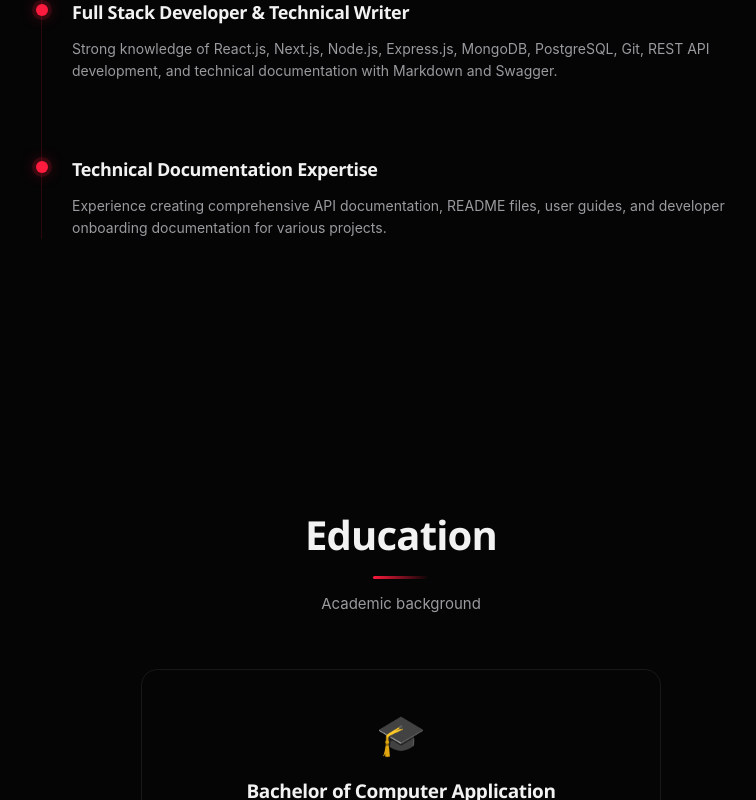
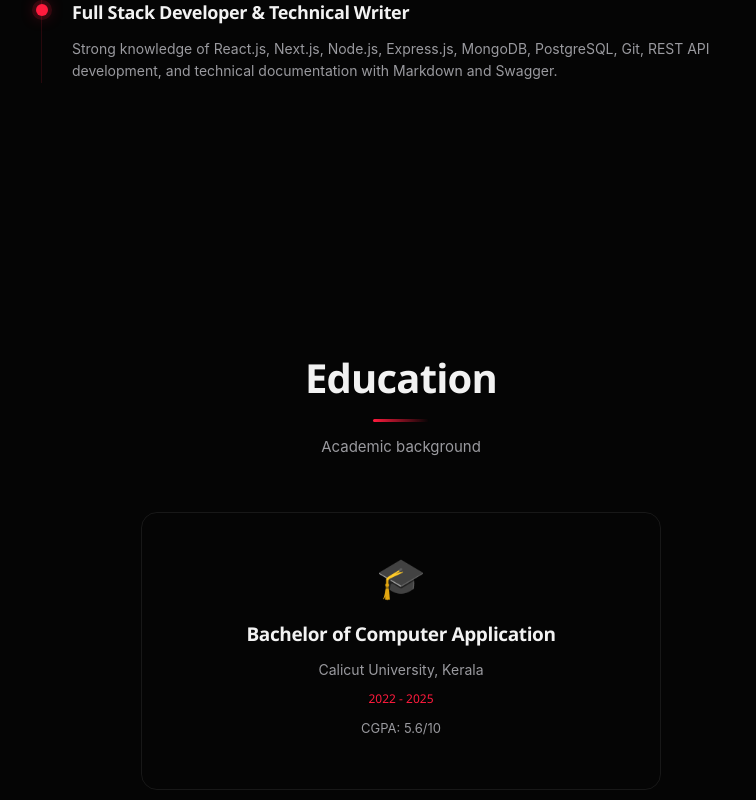
Before and after one commit to sooryajith77/portfolio, a React (Vite) app: page / in a window 1280 px wide. Shown: the part 3371-4171 px from the top of the page, without its empty margins (239-995 px from the left). Built offline with nearby package versions, Linux system fonts and the light colour scheme.

Commit message:
added skill

```diff
--- a/src/App.jsx
+++ b/src/App.jsx
@@ -1135,10 +1135,7 @@ function App() {
       title: "Full Stack Developer & Technical Writer",
       description: "Strong knowledge of React.js, Next.js, Node.js, Express.js, MongoDB, PostgreSQL, Git, REST API development, and technical documentation with Markdown and Swagger."
     },
-    {
-      title: "Technical Documentation Expertise",
-      description: "Experience creating comprehensive API documentation, README files, user guides, and developer onboarding documentation for various projects."
-    }
+
   ];
 
   return (
```
